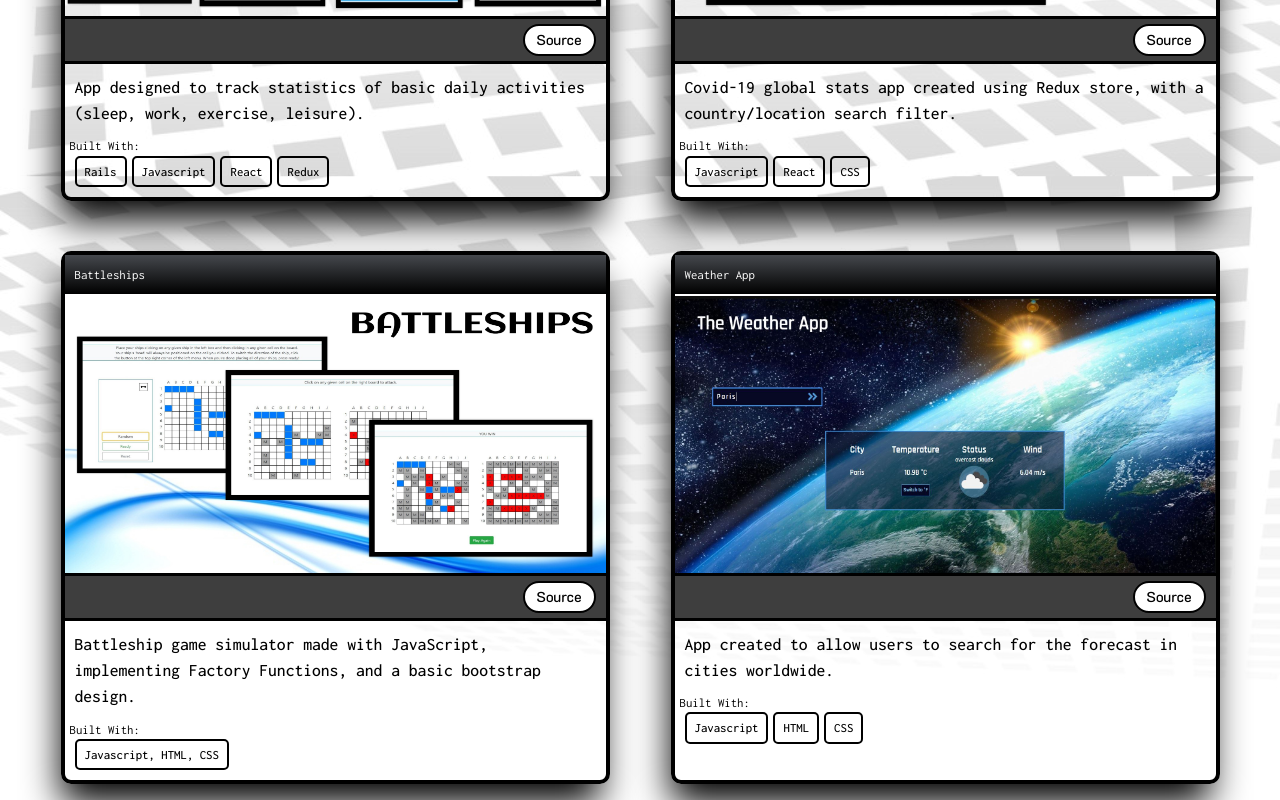
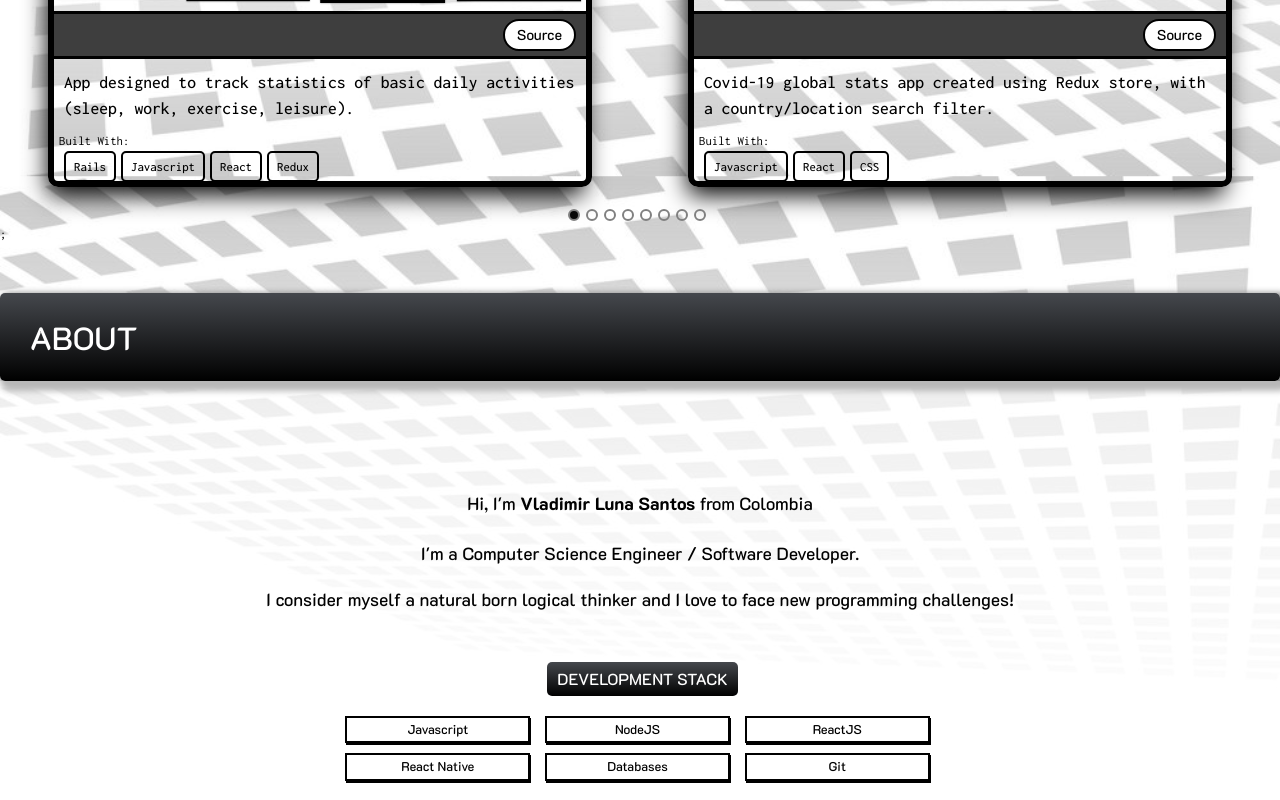
Before and after one commit to noomdalv/noomdalv.github.io, a React (Vite) app: page / in a window 1280 px wide. Shown: the part 1100-1900 px from the top of the page. Built offline with nearby package versions, Linux system fonts and the light colour scheme.

Commit message:
added react-carousel

```diff
--- a/package.json
+++ b/package.json
@@ -11,7 +11,8 @@
   },
   "dependencies": {
     "react": "^18.2.0",
-    "react-dom": "^18.2.0"
+    "react-dom": "^18.2.0",
+    "react-multi-carousel": "^2.8.5"
   },
   "devDependencies": {
     "@types/react": "^18.2.37",
--- a/src/components/About.tsx
+++ b/src/components/About.tsx
@@ -19,16 +19,15 @@ const About = () => {
               face new programming challenges!
             </p>
           </div>
-          <div className="aboutstack">
+          <div className="about-stack">
             <h5>DEVELOPMENT STACK</h5>
-            <ul>
-              <li>Ruby</li>
-              <li>Rails</li>
+
+            <ul className="">
               <li>Javascript</li>
               <li>NodeJS</li>
               <li>ReactJS</li>
-              <li>SQL</li>
-              <li>Agile</li>
+              <li>React Native</li>
+              <li>Databases</li>
               <li>Git</li>
             </ul>
           </div>
--- a/src/components/NavOld.tsx
+++ /dev/null
@@ -1,15 +0,0 @@
-import './styles.css';
-
-const Nav = () => {
-	return (
-		<div className="nav">
-			<ul>
-				<li><a href="#root">Home</a></li>
-				<li><a href="#projects">Projects</a></li>
-				<li><a href="#about">About</a></li>
-			</ul>
-		</div>
-	)
-}
-
-export default Nav;
--- a/src/components/Project.tsx
+++ b/src/components/Project.tsx
@@ -18,7 +18,7 @@ function Project({
 }: ProjectTypeProps) {
   return (
     <div className="project">
-      <h2 className="project-title">{title}</h2>
+      <h1 className="project-title text-2xl">{title}</h1>
       <div className="project-img-container">
         <img className="project-img" src={sourceImg} alt="" />
       </div>
@@ -39,13 +39,17 @@ function Project({
             </a>
           </button>
         </div>
+        <div className="project-description">
           <p>{description}</p>
+        </div>
+        <div className="project-tools">
           <h3>Built With:</h3>
           <ul>
             {usedTools.map((tool) => (
-            <li>{tool}</li>
+              <li key={tool}>{tool}</li>
             ))}
           </ul>
+        </div>
       </div>
     </div>
   );
--- a/src/components/ProjectList.tsx
+++ b/src/components/ProjectList.tsx
@@ -1,7 +1,29 @@
 import { useContext } from "react";
 import { AppContext, AppContextType } from "./context/appContext";
+import Project from "./Project";
+import Carousel from "react-multi-carousel";
+
 import "./styles.css";
-import Project from "./Project";
+import "react-multi-carousel/lib/styles.css";
+
+const responsive = {
+  superLargeDesktop: {
+    breakpoint: { max: 4000, min: 3000 },
+    items: 5,
+  },
+  desktop: {
+    breakpoint: { max: 3000, min: 1024 },
+    items: 3,
+  },
+  tablet: {
+    breakpoint: { max: 1024, min: 464 },
+    items: 2,
+  },
+  mobile: {
+    breakpoint: { max: 464, min: 0 },
+    items: 1,
+  },
+};
 
 const ProjectList = () => {
   const { projects } = useContext<AppContextType>(AppContext);
@@ -10,12 +32,14 @@ const ProjectList = () => {
       <div className="projects-header">
         <h1>PROJECTS</h1>
       </div>
-
-      <div className="projects-container">
-        {projects.map((project) => (
-          <Project key={project.id} project={project} />
-        ))}
+      <div className="carousel-container">
+        <Carousel responsive={responsive} showDots={true} infinite>
+          {projects.map((project) => (
+            <Project key={project.id} project={project} />
+          ))}
+        </Carousel>
       </div>
+      ;
     </div>
   );
 };
--- /dev/null
+++ b/src/components/old/NavOld.tsx
@@ -0,0 +1,15 @@
+import './styles.css';
+
+const Nav = () => {
+	return (
+		<div className="nav">
+			<ul>
+				<li><a href="#root">Home</a></li>
+				<li><a href="#projects">Projects</a></li>
+				<li><a href="#about">About</a></li>
+			</ul>
+		</div>
+	)
+}
+
+export default Nav;
--- /dev/null
+++ b/src/components/old/ProjectListOld.tsx
@@ -0,0 +1,24 @@
+import { useContext } from "react";
+import { AppContext, AppContextType } from "../context/appContext";
+import Project from "../Project";
+
+import "./styles.css";
+
+const ProjectList = () => {
+  const { projects } = useContext<AppContextType>(AppContext);
+  return (
+    <div id="projects">
+      <div className="projects-header">
+        <h1>PROJECTS</h1>
+      </div>
+      <div className="projects-container">
+        {projects.map((project) => (
+          <Project key={project.id} project={project} />
+        ))}
+      </div>
+      ;
+    </div>
+  );
+};
+
+export default ProjectList;
--- a/src/components/styles.css
+++ b/src/components/styles.css
@@ -168,7 +168,6 @@ i {
   margin: 30px auto;
   font-family: "Inconsolata";
   font-size: 0.8rem;
-  background: rgba(255, 255, 255, 0.3);
 }
 
 .projects-header,
@@ -204,24 +203,33 @@ i {
   grid-row-gap: 40px;
 }
 
+.carousel-container {
+  display: grid;
+  grid-template-columns: 1fr;
+  grid-template-rows: 1fr;
+  grid-row-gap: 40px;
+}
+
 .project {
-  width: 90%;
+  height: 90%;
+  width: 85%;
   margin: 20px auto;
   margin-bottom: 0;
   padding-bottom: 10px;
-  border: solid black 4px;
+  border: solid black 6px;
   border-radius: 10px;
-  transition: transform 0.4s;
-  -webkit-box-shadow: -5px 24px 37px -5px rgba(0, 0, 0, 1);
-  -moz-box-shadow: -5px 24px 37px -5px rgba(0, 0, 0, 1);
-  box-shadow: -5px 24px 37px -5px rgba(0, 0, 0, 1);
+  transition: width 0.3s, height 0.3s ease;
+  -webkit-box-shadow: -4px 12px 24px -4px rgba(0, 0, 0, 1);
+  -moz-box-shadow: -4px 12px 24px -4px rgba(0, 0, 0, 1);
+  box-shadow: -4px 12px 24px -4px rgba(0, 0, 0, 1);
 }
 
 .project:hover {
-  transform: scale(1.05);
-  -webkit-box-shadow: 1px 7px 20px 6px rgba(0, 0, 0, 0.75);
-  -moz-box-shadow: 1px 7px 20px 6px rgba(0, 0, 0, 0.75);
-  box-shadow: 1px 7px 20px 6px rgba(0, 0, 0, 0.75);
+  height: 95%;
+  width: 90%;
+  -webkit-box-shadow: 1px 4px 10px 3px rgba(0, 0, 0, 0.75);
+  -moz-box-shadow: 1px 4px 10px 3px rgba(0, 0, 0, 0.75);
+  box-shadow: 1px 4px 10px 3px rgba(0, 0, 0, 0.75);
 }
 
 .project-title {
@@ -244,6 +252,10 @@ i {
 .project-img {
   width: 100%;
   height: 100%;
+  -webkit-backface-visibility: hidden;
+  -ms-transform: translateZ(0); /* IE 9 */
+  -webkit-transform: translateZ(0); /* Chrome, Safari, Opera */
+  transform: translateZ(0);
 }
 
 .project-links {
@@ -352,7 +364,7 @@ i {
   padding: 10px;
 }
 
-.aboutstack {
+.about-stack {
   margin: 20px auto;
   padding: 0 0 20px 5px;
   border-radius: 15px;
@@ -371,7 +383,7 @@ i {
   padding: 5px;
   display: grid;
   grid-template-columns: 1fr 1fr;
-  grid-template-rows: repeat(4, 1fr);
+  grid-template-rows: repeat(3, 1fr);
   grid-column-gap: 5px;
   grid-row-gap: 10px;
 }
@@ -395,8 +407,9 @@ i {
 }
 
 .about-contact h5,
-.aboutstack h5 {
+.about-stack h5 {
   width: max-content;
+  margin-bottom: 15px;
   padding: 5px 10px;
   border-radius: 5px;
   font-size: 1rem;
@@ -494,7 +507,7 @@ i {
   }
 
   .about-text ul {
-    grid-template-columns: repeat(4, 1fr);
+    grid-template-columns: repeat(3, 1fr);
     grid-template-rows: 1fr 1fr;
   }
 
@@ -578,7 +591,7 @@ i {
     width: 80%;
   }
 
-  .aboutstack {
+  .about-stack {
     width: 70%;
   }
 
```
Also changed, not shown: 1 other file (tests, documents, lock files or other folders). Lines whose indentation alone changed are shown as unchanged.
